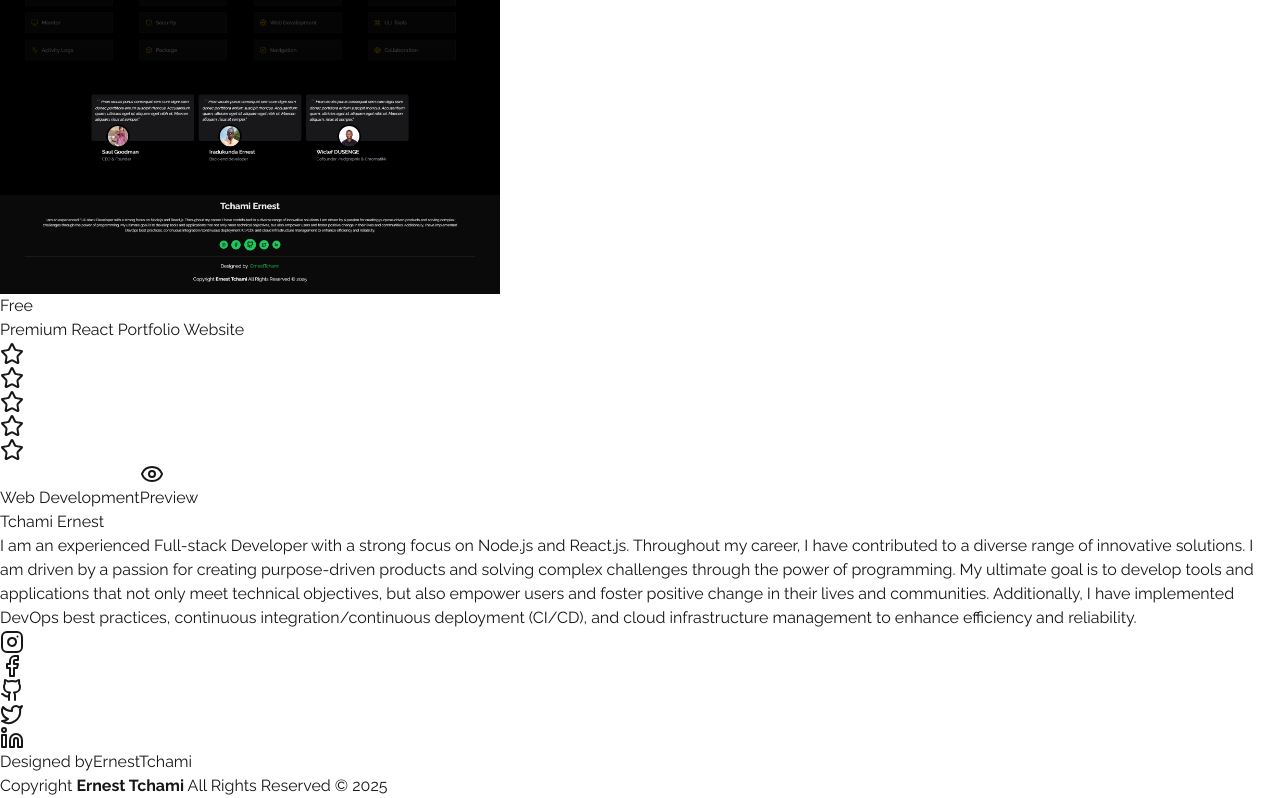
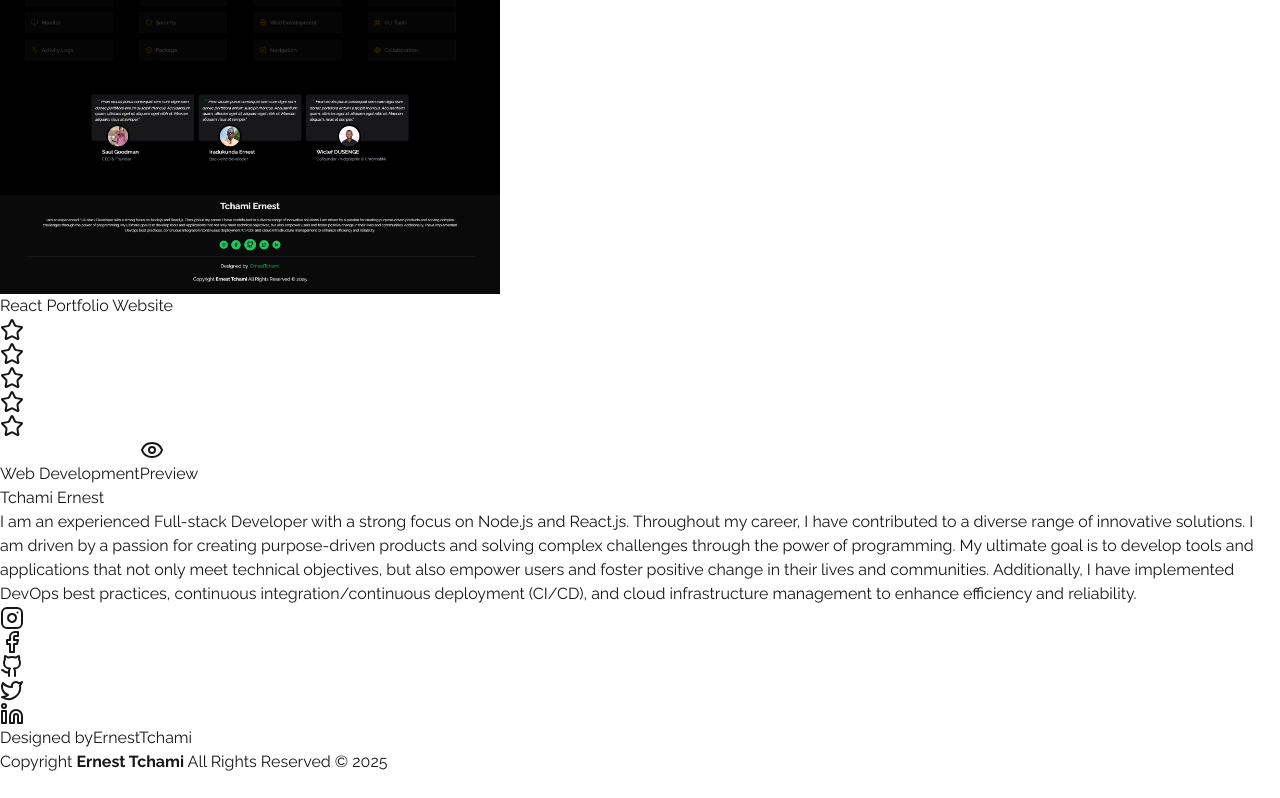
Before and after one commit to ErnestTchami/MyBrand-FE, a Next.js app: page /portfolio in a window 1280 px wide. Shown: the part 996-1794 px from the top of the page. After the commit the page ends 1770 px from the top, so only its background shows below. Built offline with nearby package versions, Linux system fonts and the light colour scheme.

Commit message:
bg-fix: fix the small issue on card

```diff
--- a/src/app/(pages)/portfolio/page.tsx
+++ b/src/app/(pages)/portfolio/page.tsx
@@ -13,7 +13,6 @@ interface PortfolioItem {
   rating: number;
   category: string;
   demoLink: string;
-  type: "Free" | "Premium";
   price?: number;
   description: string;
 }
@@ -25,13 +24,12 @@ function Page() {
   const portfolioItems: PortfolioItem[] = [
     {
       id: 1,
-      title: "Premium React Portfolio Website",
+      title: "React Portfolio Website",
       image: "/portifolio.png",
       previewImage: "/portifolio.png",
       rating: 4,
       category: "Web Development",
       demoLink: "https://my-brand-fe.vercel.app/portfolio",
-      type: "Free",
       description:
         "A modern and responsive portfolio website template built with React. Perfect for showcasing your work and professional experience.",
     },
@@ -87,7 +85,7 @@ function Page() {
                     </div>
                   </div>
 
-                  <div className="absolute top-4 right-4 z-10">
+                  {/* <div className="absolute top-4 right-4 z-10">
                     <span
                       className={`px-3 py-1 rounded-full text-sm font-medium ${
                         item.type === "Premium"
@@ -97,7 +95,7 @@ function Page() {
                     >
                       {item.type}
                     </span>
-                  </div>
+                  </div> */}
 
                   <div className="absolute bottom-0 left-0 w-full h-16 bg-gradient-to-t from-zinc-900 to-transparent"></div>
                 </div>
@@ -109,11 +107,11 @@ function Page() {
 
                   <div className="flex items-center justify-between mb-4">
                     <div className="flex">{renderStars(item.rating)}</div>
-                    {item.type === "Premium" && (
+                    {/* {item.type === "Premium" && (
                       <span className="text-white font-bold">
                         ₹{item.price}
                       </span>
-                    )}
+                    )} */}
                   </div>
 
                   <div className="flex justify-between items-center">
```
